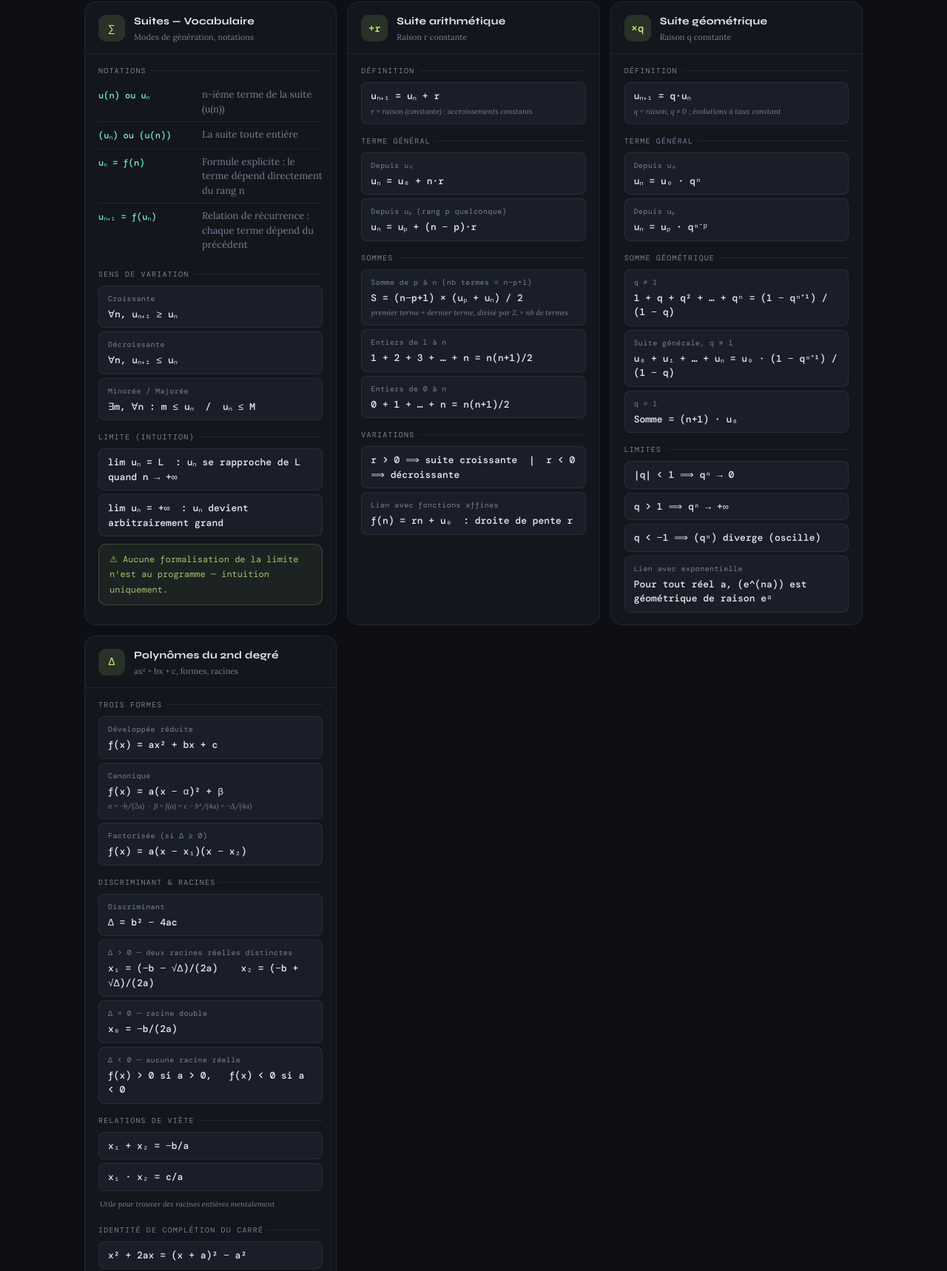
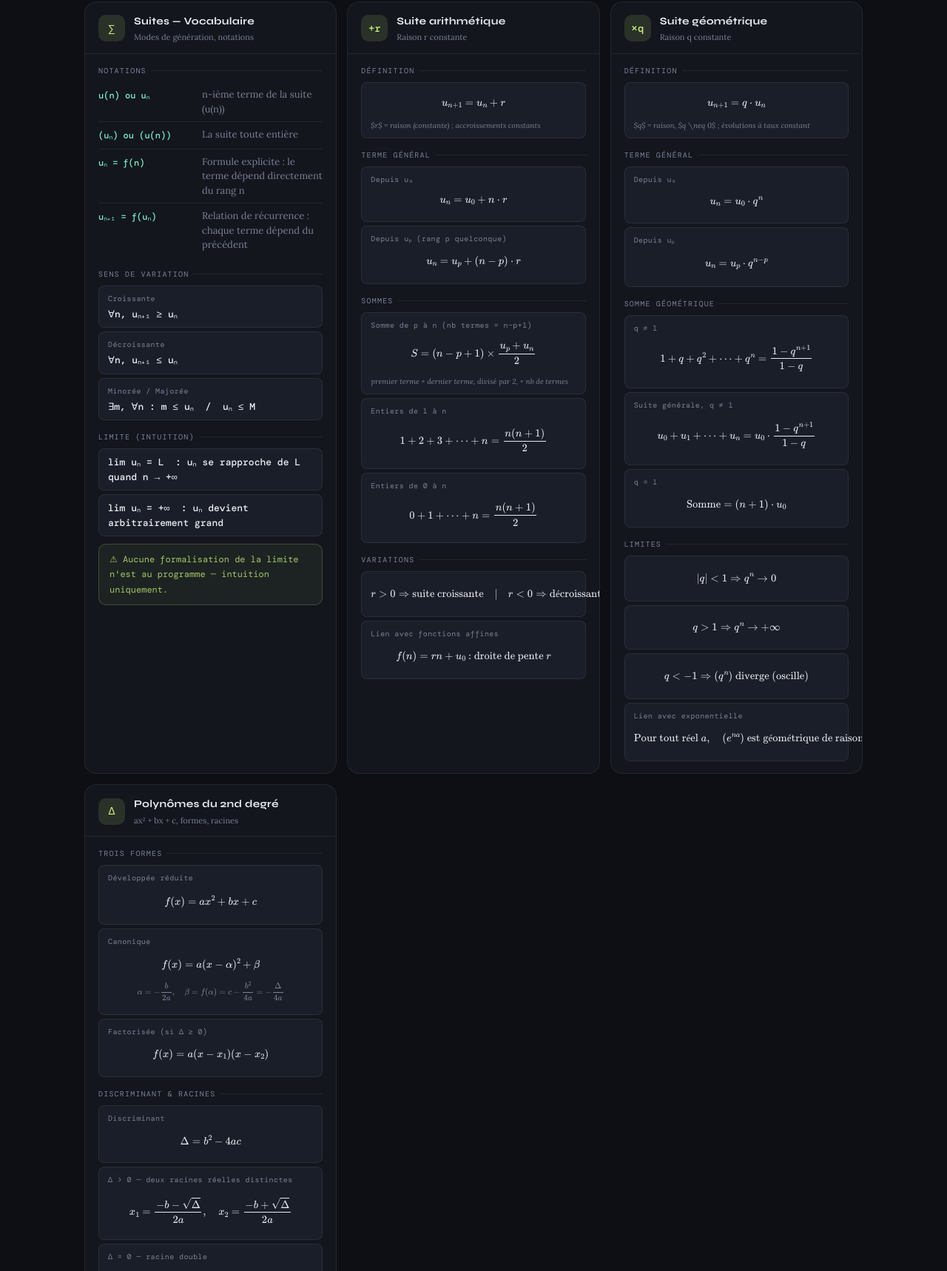
Before and after one commit to craxxy59/mon-site, a plain HTML site: page bac-math.html in a window 1280 px wide. Shown: the part 940-2658 px from the top of the page at 74% size. Drawn offline with nearby package versions, Linux system fonts and the light colour scheme; a web font is replaced by a local one.

Commit message:
Add MathJax support for rendering mathematical expressions in bac-math.html

```diff
--- a/bac-math.html
+++ b/bac-math.html
@@ -5,6 +5,8 @@
 <meta name="viewport" content="width=device-width, initial-scale=1.0">
 <title>Maths Spé Première — Fiche de Révision</title>
 <link href="https://fonts.googleapis.com/css2?family=Syne:wght@400;600;700;800&family=DM+Mono:wght@300;400;500&family=Lora:ital,wght@0,400;0,600;1,400&display=swap" rel="stylesheet">
+<script src="https://polyfill.io/v3/polyfill.min.js?features=es6"></script>
+<script id="MathJax-script" async src="https://cdn.jsdelivr.net/npm/mathjax@3/es5/tex-mml-chtml.js"></script>
 <style>
   :root {
     --bg: #0d0f14;
@@ -328,23 +330,23 @@
         <div class="card-body">
           <div class="block">
             <div class="block-title">Définition</div>
-            <div class="f-item"><div class="f-expr">uₙ₊₁ = uₙ + r</div><div class="f-note">r = raison (constante) ; accroissements constants</div></div>
+            <div class="f-item"><div class="f-expr">$$u_{n+1} = u_n + r$$</div><div class="f-note">$r$ = raison (constante) ; accroissements constants</div></div>
           </div>
           <div class="block">
             <div class="block-title">Terme général</div>
-            <div class="f-item"><div class="f-label">Depuis u₀</div><div class="f-expr">uₙ = u₀ + n·r</div></div>
-            <div class="f-item"><div class="f-label">Depuis uₚ (rang p quelconque)</div><div class="f-expr">uₙ = uₚ + (n − p)·r</div></div>
+            <div class="f-item"><div class="f-label">Depuis u₀</div><div class="f-expr">$$u_n = u_0 + n \cdot r$$</div></div>
+            <div class="f-item"><div class="f-label">Depuis uₚ (rang p quelconque)</div><div class="f-expr">$$u_n = u_p + (n - p) \cdot r$$</div></div>
           </div>
           <div class="block">
             <div class="block-title">Sommes</div>
-            <div class="f-item"><div class="f-label">Somme de p à n (nb termes = n−p+1)</div><div class="f-expr">S = (n−p+1) × (uₚ + uₙ) / 2</div><div class="f-note">premier terme + dernier terme, divisé par 2, × nb de termes</div></div>
-            <div class="f-item"><div class="f-label">Entiers de 1 à n</div><div class="f-expr">1 + 2 + 3 + … + n = n(n+1)/2</div></div>
-            <div class="f-item"><div class="f-label">Entiers de 0 à n</div><div class="f-expr">0 + 1 + … + n = n(n+1)/2</div></div>
+            <div class="f-item"><div class="f-label">Somme de p à n (nb termes = n−p+1)</div><div class="f-expr">$$S = (n-p+1) \times \frac{u_p + u_n}{2}$$</div><div class="f-note">premier terme + dernier terme, divisé par 2, × nb de termes</div></div>
+            <div class="f-item"><div class="f-label">Entiers de 1 à n</div><div class="f-expr">$$1 + 2 + 3 + \cdots + n = \frac{n(n+1)}{2}$$</div></div>
+            <div class="f-item"><div class="f-label">Entiers de 0 à n</div><div class="f-expr">$$0 + 1 + \cdots + n = \frac{n(n+1)}{2}$$</div></div>
           </div>
           <div class="block">
             <div class="block-title">Variations</div>
-            <div class="f-item"><div class="f-expr">r &gt; 0 ⟹ suite croissante &nbsp;|&nbsp; r &lt; 0 ⟹ décroissante</div></div>
-            <div class="f-item"><div class="f-label">Lien avec fonctions affines</div><div class="f-expr">f(n) = rn + u₀ &nbsp;: droite de pente r</div></div>
+            <div class="f-item"><div class="f-expr">$$r > 0 \Rightarrow \text{suite croissante} \quad | \quad r < 0 \Rightarrow \text{décroissante}$$</div></div>
+            <div class="f-item"><div class="f-label">Lien avec fonctions affines</div><div class="f-expr">$$f(n) = rn + u_0 \text{ : droite de pente } r$$</div></div>
           </div>
         </div>
       </div>
@@ -358,25 +360,25 @@
         <div class="card-body">
           <div class="block">
             <div class="block-title">Définition</div>
-            <div class="f-item"><div class="f-expr">uₙ₊₁ = q·uₙ</div><div class="f-note">q = raison, q ≠ 0 ; évolutions à taux constant</div></div>
+            <div class="f-item"><div class="f-expr">$$u_{n+1} = q \cdot u_n$$</div><div class="f-note">$q$ = raison, $q \neq 0$ ; évolutions à taux constant</div></div>
           </div>
           <div class="block">
             <div class="block-title">Terme général</div>
-            <div class="f-item"><div class="f-label">Depuis u₀</div><div class="f-expr">uₙ = u₀ · qⁿ</div></div>
-            <div class="f-item"><div class="f-label">Depuis uₚ</div><div class="f-expr">uₙ = uₚ · qⁿ⁻ᵖ</div></div>
+            <div class="f-item"><div class="f-label">Depuis u₀</div><div class="f-expr">$$u_n = u_0 \cdot q^n$$</div></div>
+            <div class="f-item"><div class="f-label">Depuis uₚ</div><div class="f-expr">$$u_n = u_p \cdot q^{n-p}$$</div></div>
           </div>
           <div class="block">
             <div class="block-title">Somme géométrique</div>
-            <div class="f-item"><div class="f-label">q ≠ 1</div><div class="f-expr">1 + q + q² + … + qⁿ = (1 − qⁿ⁺¹) / (1 − q)</div></div>
-            <div class="f-item"><div class="f-label">Suite générale, q ≠ 1</div><div class="f-expr">u₀ + u₁ + … + uₙ = u₀ · (1 − qⁿ⁺¹) / (1 − q)</div></div>
-            <div class="f-item"><div class="f-label">q = 1</div><div class="f-expr">Somme = (n+1) · u₀</div></div>
+            <div class="f-item"><div class="f-label">q ≠ 1</div><div class="f-expr">$$1 + q + q^2 + \cdots + q^n = \frac{1 - q^{n+1}}{1 - q}$$</div></div>
+            <div class="f-item"><div class="f-label">Suite générale, q ≠ 1</div><div class="f-expr">$$u_0 + u_1 + \cdots + u_n = u_0 \cdot \frac{1 - q^{n+1}}{1 - q}$$</div></div>
+            <div class="f-item"><div class="f-label">q = 1</div><div class="f-expr">$$\text{Somme} = (n+1) \cdot u_0$$</div></div>
           </div>
           <div class="block">
             <div class="block-title">Limites</div>
-            <div class="f-item"><div class="f-expr">|q| &lt; 1 ⟹ qⁿ → 0</div></div>
-            <div class="f-item"><div class="f-expr">q &gt; 1 ⟹ qⁿ → +∞</div></div>
-            <div class="f-item"><div class="f-expr">q &lt; −1 ⟹ (qⁿ) diverge (oscille)</div></div>
-            <div class="f-item"><div class="f-label">Lien avec exponentielle</div><div class="f-expr">Pour tout réel a, (e^(na)) est géométrique de raison eᵃ</div></div>
+            <div class="f-item"><div class="f-expr">$$|q| < 1 \Rightarrow q^n \to 0$$</div></div>
+            <div class="f-item"><div class="f-expr">$$q > 1 \Rightarrow q^n \to +\infty$$</div></div>
+            <div class="f-item"><div class="f-expr">$$q < -1 \Rightarrow (q^n) \text{ diverge (oscille)}$$</div></div>
+            <div class="f-item"><div class="f-label">Lien avec exponentielle</div><div class="f-expr">$$\text{Pour tout réel } a, \quad (e^{na}) \text{ est géométrique de raison } e^a$$</div></div>
           </div>
         </div>
       </div>
@@ -390,44 +392,44 @@
         <div class="card-body">
           <div class="block">
             <div class="block-title">Trois formes</div>
-            <div class="f-item"><div class="f-label">Développée réduite</div><div class="f-expr">f(x) = ax² + bx + c</div></div>
-            <div class="f-item"><div class="f-label">Canonique</div><div class="f-expr">f(x) = a(x − α)² + β</div><div class="f-note">α = −b/(2a) &nbsp;·&nbsp; β = f(α) = c − b²/(4a) = −Δ/(4a)</div></div>
-            <div class="f-item"><div class="f-label">Factorisée (si Δ ≥ 0)</div><div class="f-expr">f(x) = a(x − x₁)(x − x₂)</div></div>
+            <div class="f-item"><div class="f-label">Développée réduite</div><div class="f-expr">$$f(x) = ax^2 + bx + c$$</div></div>
+            <div class="f-item"><div class="f-label">Canonique</div><div class="f-expr">$$f(x) = a(x - \alpha)^2 + \beta$$</div><div class="f-note">$$\alpha = -\frac{b}{2a}, \quad \beta = f(\alpha) = c - \frac{b^2}{4a} = -\frac{\Delta}{4a}$$</div></div>
+            <div class="f-item"><div class="f-label">Factorisée (si Δ ≥ 0)</div><div class="f-expr">$$f(x) = a(x - x_1)(x - x_2)$$</div></div>
           </div>
           <div class="block">
             <div class="block-title">Discriminant & racines</div>
-            <div class="f-item"><div class="f-label">Discriminant</div><div class="f-expr">Δ = b² − 4ac</div></div>
-            <div class="f-item"><div class="f-label">Δ &gt; 0 — deux racines réelles distinctes</div><div class="f-expr">x₁ = (−b − √Δ)/(2a) &nbsp;&nbsp; x₂ = (−b + √Δ)/(2a)</div></div>
-            <div class="f-item"><div class="f-label">Δ = 0 — racine double</div><div class="f-expr">x₀ = −b/(2a)</div></div>
-            <div class="f-item"><div class="f-label">Δ &lt; 0 — aucune racine réelle</div><div class="f-expr">f(x) &gt; 0 si a &gt; 0, &nbsp; f(x) &lt; 0 si a &lt; 0</div></div>
+            <div class="f-item"><div class="f-label">Discriminant</div><div class="f-expr">$$\Delta = b^2 - 4ac$$</div></div>
+            <div class="f-item"><div class="f-label">Δ > 0 — deux racines réelles distinctes</div><div class="f-expr">$$x_1 = \frac{-b - \sqrt{\Delta}}{2a}, \quad x_2 = \frac{-b + \sqrt{\Delta}}{2a}$$</div></div>
+            <div class="f-item"><div class="f-label">Δ = 0 — racine double</div><div class="f-expr">$$x_0 = -\frac{b}{2a}$$</div></div>
+            <div class="f-item"><div class="f-label">Δ < 0 — aucune racine réelle</div><div class="f-expr">$$f(x) > 0 \text{ si } a > 0, \quad f(x) < 0 \text{ si } a < 0$$</div></div>
           </div>
           <div class="block">
             <div class="block-title">Relations de Viète</div>
-            <div class="f-item"><div class="f-expr">x₁ + x₂ = −b/a</div></div>
-            <div class="f-item"><div class="f-expr">x₁ · x₂ = c/a</div></div>
+            <div class="f-item"><div class="f-expr">$$x_1 + x_2 = -\frac{b}{a}$$</div></div>
+            <div class="f-item"><div class="f-expr">$$x_1 \cdot x_2 = \frac{c}{a}$$</div></div>
             <div class="f-note" style="padding: 4px 2px; color: var(--muted);">Utile pour trouver des racines entières mentalement</div>
           </div>
           <div class="block">
             <div class="block-title">Identité de complétion du carré</div>
-            <div class="f-item"><div class="f-expr">x² + 2ax = (x + a)² − a²</div></div>
+            <div class="f-item"><div class="f-expr">$$x^2 + 2ax = (x + a)^2 - a^2$$</div></div>
           </div>
           <div class="block">
             <div class="block-title">Parabole (axe de sym., sommet)</div>
-            <div class="f-item"><div class="f-expr">Axe de symétrie : x = α = −b/(2a)</div></div>
-            <div class="f-item"><div class="f-expr">Sommet : S(α, β)</div><div class="f-note">minimum si a &gt; 0, maximum si a &lt; 0</div></div>
+            <div class="f-item"><div class="f-expr">$$\text{Axe de symétrie : } x = \alpha = -\frac{b}{2a}$$</div></div>
+            <div class="f-item"><div class="f-expr">$$\text{Sommet : } S(\alpha, \beta)$$</div><div class="f-note">minimum si $a > 0$, maximum si $a < 0$</div></div>
           </div>
           <div class="block">
             <div class="block-title">À quoi sert α (alpha) ?</div>
-            <div class="f-item"><div class="f-expr">α = −b/(2a) : abscisse du sommet</div><div class="f-note">C'est le centre de symétrie de la parabole ; toute parabole est symétrique par rapport à cette droite verticale</div></div>
+            <div class="f-item"><div class="f-expr">$$\alpha = -\frac{b}{2a} \text{ : abscisse du sommet}$$</div><div class="f-note">C'est le centre de symétrie de la parabole ; toute parabole est symétrique par rapport à cette droite verticale</div></div>
             <div class="f-item"><div class="f-label">Utilité pratique</div><div class="f-note">• Trouver rapidement le sommet sans calcul de dérivée<br>• Déterminer l'axe de symétrie pour esquisser la courbe<br>• Localiser l'extremum (minimum ou maximum) de la fonction</div></div>
-            <div class="f-item"><div class="f-label">Lien avec la forme canonique</div><div class="f-expr">f(x) = a(x − α)² + β permet de lire directement α en facteur</div><div class="f-note">La forme canonique rend évident où se situe le sommet et où est l'axe de symétrie</div></div>
+            <div class="f-item"><div class="f-label">Lien avec la forme canonique</div><div class="f-expr">$$f(x) = a(x - \alpha)^2 + \beta \text{ permet de lire directement } \alpha$$</div><div class="f-note">La forme canonique rend évident où se situe le sommet et où est l'axe de symétrie</div></div>
           </div>
           <div class="block">
             <div class="block-title">Comment trouver les solutions ?</div>
-            <div class="f-item"><div class="f-label">Méthode 1 : Discriminant Δ (formule générale)</div><div class="f-expr">Calculer Δ = b² − 4ac, puis appliquer la formule des racines</div><div class="f-note">Fonctionne toujours ; utiliser si les racines ne sont pas apparentes</div></div>
-            <div class="f-item"><div class="f-label">Méthode 2 : Relations de Viète (racines entières)</div><div class="f-expr">Si x₁ + x₂ = −b/a et x₁ · x₂ = c/a, chercher deux entiers satisfaisant ces conditions</div><div class="f-note">Beaucoup plus rapide mentalement quand les racines sont des nombres simples</div></div>
-            <div class="f-item"><div class="f-label">Méthode 3 : Complétion du carré</div><div class="f-expr">Factoriser ou réécrire en forme canonique a(x − α)² + β = 0</div><div class="f-note">Utile pour comprendre géométriquement ; conduit directement à la forme factorisée</div></div>
-            <div class="f-item"><div class="f-label">Méthode 4 : Formes factorisées visibles</div><div class="f-expr">Remarquer si f(x) = (x − r)(x − s) ou utiliser factorisation d'un produit remarquable</div><div class="f-note">Ex : x² − 4 = (x−2)(x+2) sans calcul</div></div>
+            <div class="f-item"><div class="f-label">Méthode 1 : Discriminant Δ</div><div class="f-expr">$$\Delta = b^2 - 4ac \text{, puis } x = \frac{-b \pm \sqrt{\Delta}}{2a}$$</div><div class="f-note">Fonctionne toujours ; utiliser si les racines ne sont pas apparentes</div></div>
+            <div class="f-item"><div class="f-label">Méthode 2 : Relations de Viète</div><div class="f-expr">$$x_1 + x_2 = -\frac{b}{a} \text{ et } x_1 \cdot x_2 = \frac{c}{a}$$</div><div class="f-note">Chercher deux entiers satisfaisant ces conditions ; plus rapide mentalement</div></div>
+            <div class="f-item"><div class="f-label">Méthode 3 : Complétion du carré</div><div class="f-expr">$$a(x - \alpha)^2 + \beta = 0 \Rightarrow (x - \alpha)^2 = -\frac{\beta}{a}$$</div><div class="f-note">Utile pour comprendre géométriquement ; conduit directement à la forme factorisée</div></div>
+            <div class="f-item"><div class="f-label">Méthode 4 : Produits remarquables</div><div class="f-expr">$$x^2 - 4 = (x-2)(x+2), \quad x^2 - 6x + 9 = (x-3)^2$$</div><div class="f-note">Reconnaître $(a \pm b)^2$ ou $a^2 - b^2$ pour factoriser directement</div></div>
           </div>
         </div>
       </div>
```
